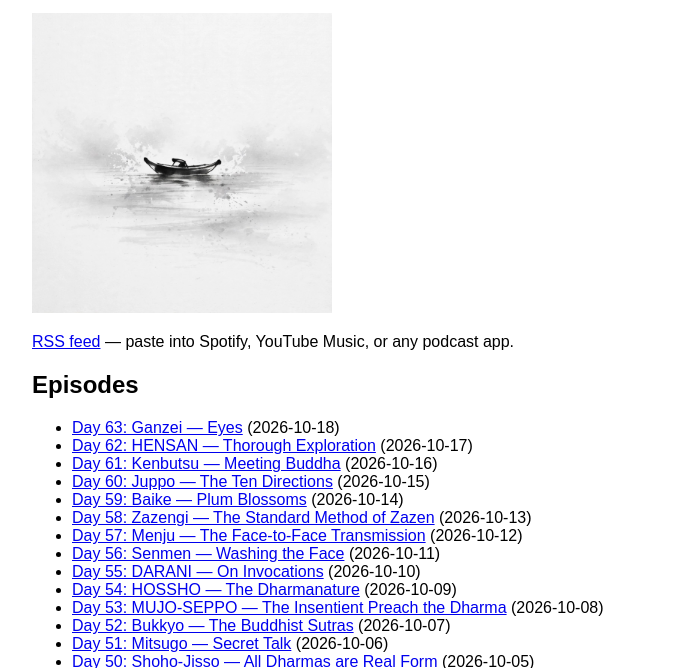
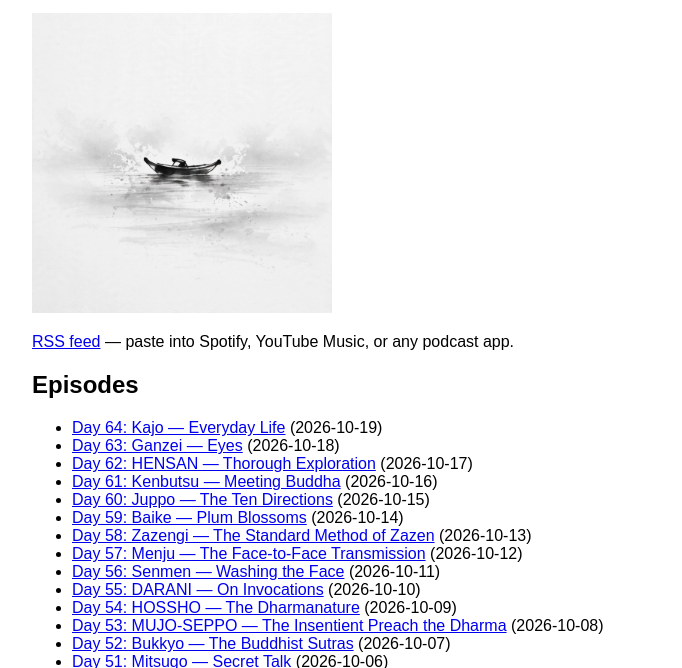
Before and after one commit to kmaynard/mornings-with-kevin, a plain HTML site: page index.html in a window 1280 px wide. Shown: the part 129-797 px from the top of the page, without its empty margins (288-970 px from the left). Drawn offline with Linux system fonts and the light colour scheme.

Commit message:
index: day 64

```diff
--- a/index.html
+++ b/index.html
@@ -6,6 +6,7 @@
 <p><a href="feed.xml">RSS feed</a> — paste into Spotify, YouTube Music, or any podcast app.</p>
 <h2>Episodes</h2>
 <ul>
+<li><a href="episodes/day-64-kajo-everyday-life-2026-10-19.mp3">Day 64: Kajo — Everyday Life</a> (2026-10-19)</li>
 <li><a href="episodes/day-63-ganzei-eyes-2026-10-18.mp3">Day 63: Ganzei — Eyes</a> (2026-10-18)</li>
 <li><a href="episodes/day-62-hensan-thorough-exploration-2026-10-17.mp3">Day 62: HENSAN — Thorough Exploration</a> (2026-10-17)</li>
 <li><a href="episodes/day-61-kenbutsu-meeting-buddha-2026-10-16.mp3">Day 61: Kenbutsu — Meeting Buddha</a> (2026-10-16)</li>
```
